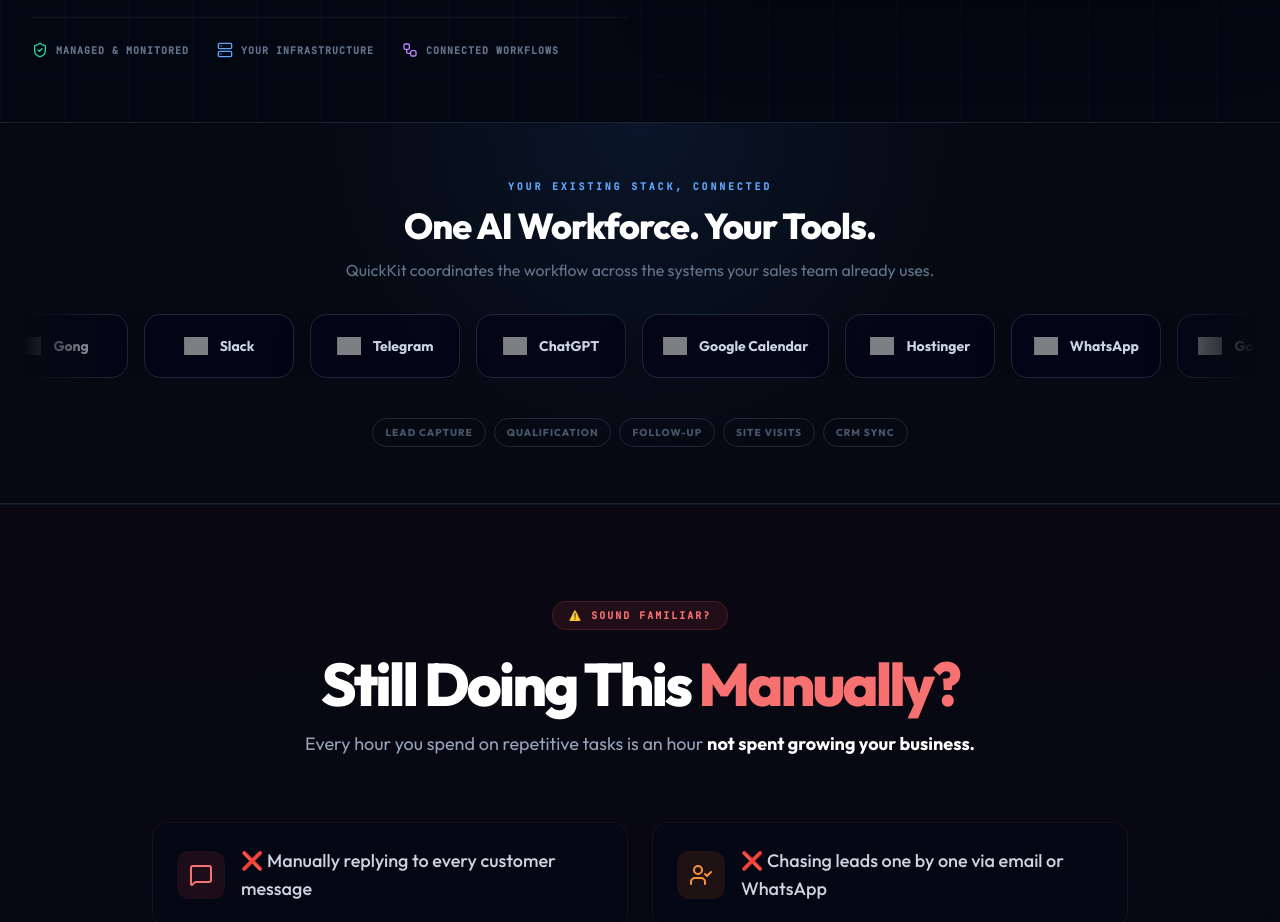
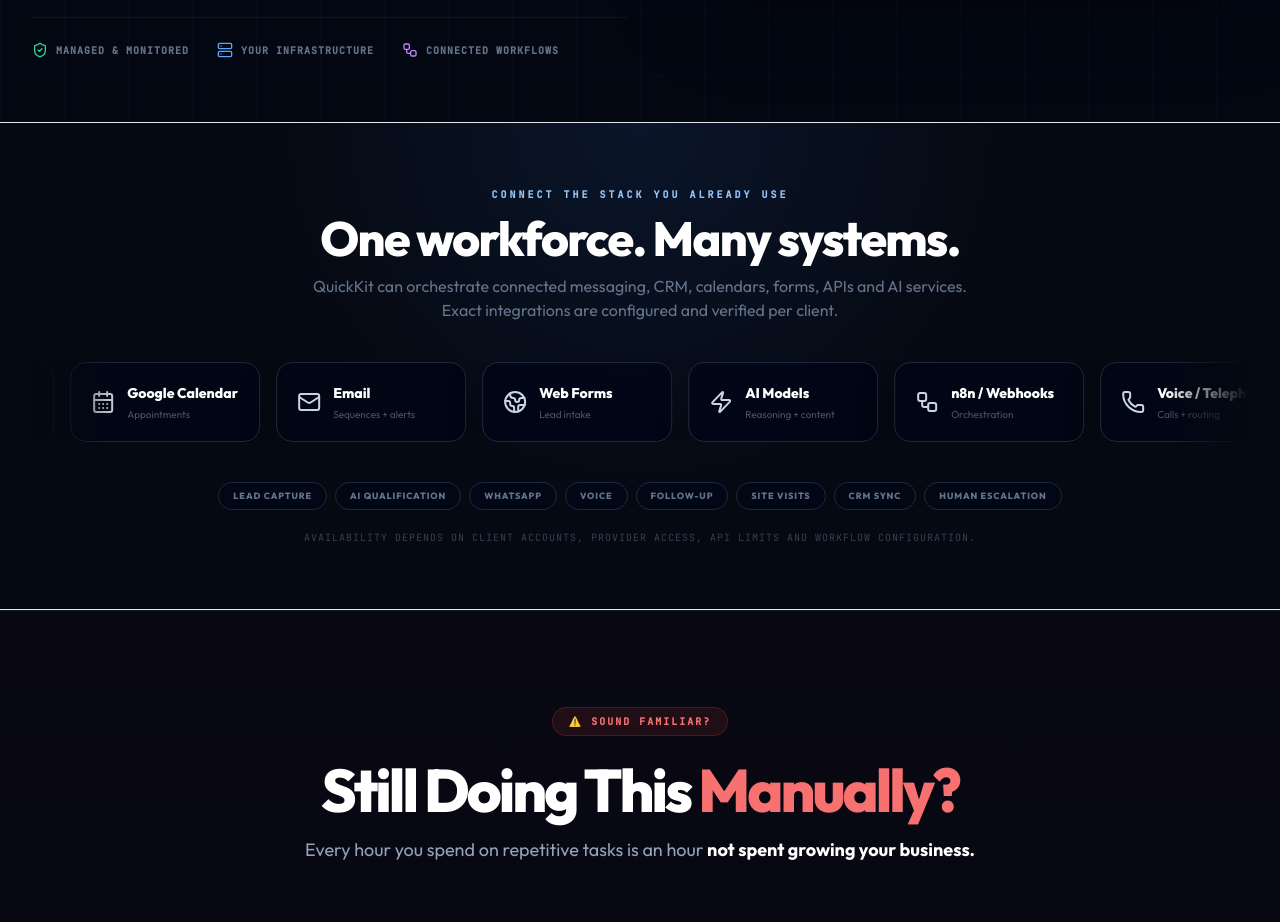
Before and after one commit to princepinku143c-cyber/Quickkit-internal-ai-services, a React (Vite) app: page / in a window 1280 px wide. Shown: the part 820-1742 px from the top of the page. Built offline with nearby package versions, Linux system fonts and the light colour scheme; no server answers; grey boxes are pictures that could not be loaded.

Commit message:
feat: upgrade IntegrationMarquee for premium AI workforce positioning

```diff
--- a/components/IntegrationMarquee.tsx
+++ b/components/IntegrationMarquee.tsx
@@ -1,39 +1,48 @@
 import React from 'react';
+import { Bot, CalendarDays, Database, Globe2, Mail, MessageCircle, Network, Phone, Workflow, Zap } from 'lucide-react';
 
 const TOOLS = [
-  ['HubSpot', 'hubspot'], ['Salesforce', 'salesforce'], ['Gong', 'gong'], ['Slack', 'slack'],
-  ['Telegram', 'telegram'], ['ChatGPT', 'openai'], ['Google Calendar', 'googlecalendar'], ['Hostinger', 'hostinger'],
-  ['WhatsApp', 'whatsapp'], ['Google Ads', 'googleads'], ['Meta', 'meta']
+  [MessageCircle, 'WhatsApp', 'Messaging'],
+  [Database, 'CRM', 'Pipeline + records'],
+  [CalendarDays, 'Google Calendar', 'Appointments'],
+  [Mail, 'Email', 'Sequences + alerts'],
+  [Globe2, 'Web Forms', 'Lead intake'],
+  [Zap, 'AI Models', 'Reasoning + content'],
+  [Workflow, 'n8n / Webhooks', 'Orchestration'],
+  [Phone, 'Voice / Telephony', 'Calls + routing'],
+  [Network, 'Business APIs', 'Custom actions'],
+  [Bot, 'AI Agents', 'Task ownership'],
 ];
 
 export const IntegrationMarquee: React.FC = () => {
   const items = [...TOOLS, ...TOOLS];
   return (
-    <section className="relative overflow-hidden border-y border-slate-800/80 bg-[#050912] py-14">
-      <div className="absolute inset-0 bg-[radial-gradient(circle_at_50%_0%,rgba(59,130,246,0.10),transparent_45%)] pointer-events-none" />
-      <div className="container mx-auto px-6 relative z-10">
-        <div className="text-center mb-8">
-          <p className="text-[10px] font-mono font-black uppercase tracking-[0.28em] text-blue-400">Your existing stack, connected</p>
-          <h2 className="mt-3 text-2xl md:text-4xl font-black tracking-tight text-white">One AI Workforce. Your Tools.</h2>
-          <p className="mt-3 text-sm md:text-base text-slate-500">QuickKit coordinates the workflow across the systems your sales team already uses.</p>
+    <section className="relative overflow-hidden border-y border-white/6 bg-[#050912] py-16">
+      <div className="absolute inset-0 bg-[radial-gradient(circle_at_50%_0%,rgba(59,130,246,.10),transparent_48%)] pointer-events-none" />
+      <div className="container mx-auto px-5 md:px-8 relative z-10">
+        <div className="text-center mb-10">
+          <p className="text-[10px] font-mono font-black uppercase tracking-[.3em] text-blue-300">Connect the stack you already use</p>
+          <h2 className="mt-3 text-3xl md:text-5xl font-black tracking-[-.035em] text-white">One workforce. Many systems.</h2>
+          <p className="mt-3 text-sm md:text-base text-slate-500 max-w-2xl mx-auto">QuickKit can orchestrate connected messaging, CRM, calendars, forms, APIs and AI services. Exact integrations are configured and verified per client.</p>
         </div>
-        <div className="relative overflow-hidden [mask-image:linear-gradient(to_right,transparent,black_8%,black_92%,transparent)]">
-          <div className="flex w-max items-center gap-4 animate-[quickkit-marquee_34s_linear_infinite] hover:[animation-play-state:paused]">
-            {items.map(([name, slug], i) => (
-              <div key={`${name}-${i}`} className="group flex h-16 min-w-[150px] items-center justify-center gap-3 rounded-2xl border border-slate-800 bg-slate-950/80 px-5 shadow-[0_12px_40px_rgba(0,0,0,0.18)] transition-all hover:border-slate-600 hover:bg-slate-900">
-                <img src={`https://cdn.simpleicons.org/${slug}`} alt={`${name} logo`} className="h-6 w-6 object-contain opacity-80 grayscale group-hover:grayscale-0 group-hover:opacity-100 transition-all" loading="lazy" />
-                <span className="text-sm font-bold text-slate-300 whitespace-nowrap">{name}</span>
+
+        <div className="relative overflow-hidden [mask-image:linear-gradient(to_right,transparent,black_7%,black_93%,transparent)]">
+          <div className="flex w-max items-stretch gap-4 animate-[quickkit-marquee_38s_linear_infinite] hover:[animation-play-state:paused]">
+            {items.map(([Icon, name, desc], i) => (
+              <div key={`${String(name)}-${i}`} className="group flex h-20 min-w-[190px] items-center gap-3 rounded-2xl border border-slate-800 bg-slate-950/85 px-5 shadow-[0_12px_40px_rgba(0,0,0,.18)] hover:border-blue-500/25 hover:bg-slate-900 transition-all">
+                {React.createElement(Icon as React.ElementType, { className:'w-6 h-6 text-slate-300 group-hover:text-blue-300 transition-colors shrink-0' })}
+                <div><div className="text-sm font-black text-white whitespace-nowrap">{String(name)}</div><div className="text-[10px] text-slate-600 mt-1 whitespace-nowrap">{String(desc)}</div></div>
               </div>
             ))}
           </div>
         </div>
-        <div className="mt-10 flex flex-wrap justify-center gap-2 text-[10px] font-black uppercase tracking-widest text-slate-600">
-          <span className="rounded-full border border-slate-800 px-3 py-1.5">Lead Capture</span>
-          <span className="rounded-full border border-slate-800 px-3 py-1.5">Qualification</span>
-          <span className="rounded-full border border-slate-800 px-3 py-1.5">Follow-up</span>
-          <span className="rounded-full border border-slate-800 px-3 py-1.5">Site Visits</span>
-          <span className="rounded-full border border-slate-800 px-3 py-1.5">CRM Sync</span>
+
+        <div className="mt-10 flex flex-wrap justify-center gap-2">
+          {['Lead capture','AI qualification','WhatsApp','Voice','Follow-up','Site visits','CRM sync','Human escalation'].map(item => (
+            <span key={item} className="rounded-full border border-slate-800 bg-slate-950/70 px-3.5 py-1.5 text-[9px] font-black uppercase tracking-widest text-slate-500">{item}</span>
+          ))}
         </div>
+        <p className="mt-5 text-center text-[10px] font-mono uppercase tracking-widest text-slate-700">Availability depends on client accounts, provider access, API limits and workflow configuration.</p>
       </div>
       <style>{`@keyframes quickkit-marquee{from{transform:translateX(0)}to{transform:translateX(-50%)}}`}</style>
     </section>
```
